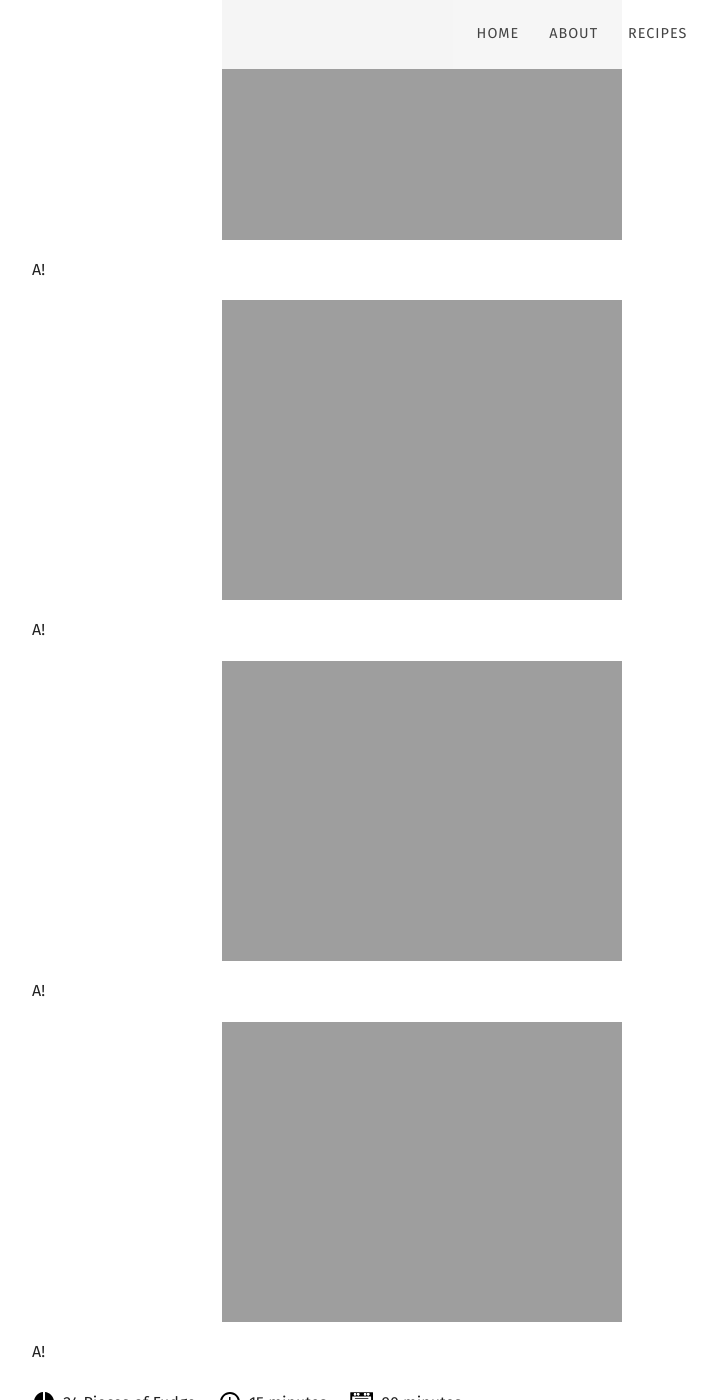
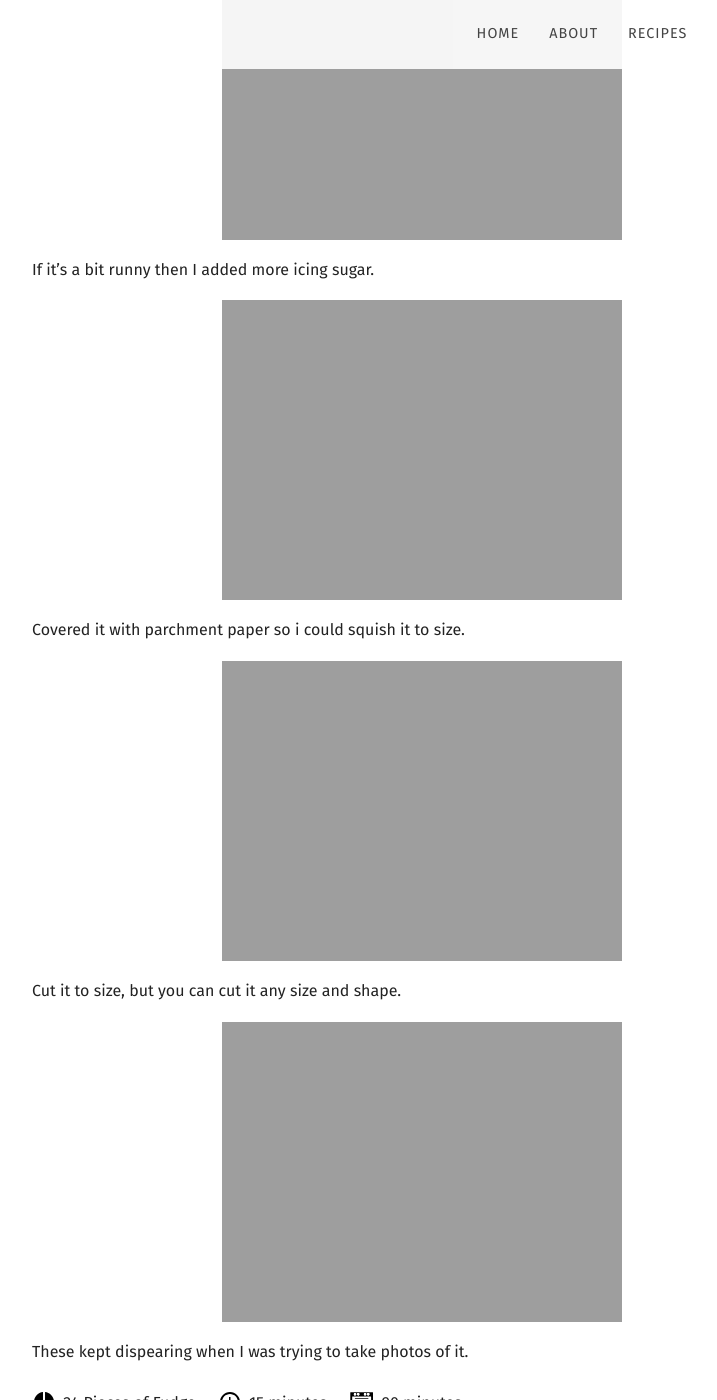
Before and after one commit to mcginleyireland/irishbaking.github.io, a Jekyll site: the page built from _posts/2021-06-12-powdered-sugar-cocoa-fudge.md, in a window 1280 px wide and 1400 px high, scrolled down 765 px. Shown: the whole window, without its empty margins (58-775 px from the left). Built offline with Jekyll 4.4.1, drawn with Linux system fonts in a browser that asks for light colours; nearby versions of some CDN libraries; some web fonts are replaced; some of the changed text lies outside the part shown.

```diff
--- a/_posts/2021-06-05-powdered-sugar-cocoa-fudge.md
+++ b/_posts/2021-06-12-powdered-sugar-cocoa-fudge.md
@@ -37,16 +37,16 @@ Evaporated Milk on it's own is so sweet, add some butter and powdered sugar and
 
 ![Cake](https://irishbaking.ie/images/Fudge/Powdered_Sugar_Cocoa_Fudge/Image_2.jpg)
 
-A!
+If it's a bit runny then I added more icing sugar.
 
 ![Cake](https://irishbaking.ie/images/Fudge/Powdered_Sugar_Cocoa_Fudge/Image_3.jpg)
 
-A!
+Covered it with parchment paper so i could squish it to size.
 
 ![Cake](https://irishbaking.ie/images/Fudge/Powdered_Sugar_Cocoa_Fudge/Image_4.jpg)
 
-A!
+Cut it to size, but you can cut it any size and shape.
 
 ![Cake](https://irishbaking.ie/images/Fudge/Powdered_Sugar_Cocoa_Fudge/Image_5.jpg)
 
-A!
+These kept dispearing when I was trying to take photos of it.
```
Also changed, not shown: other parts of _posts/2021-06-12-powdered-sugar-cocoa-fudge.md (+1 -1 lines).
